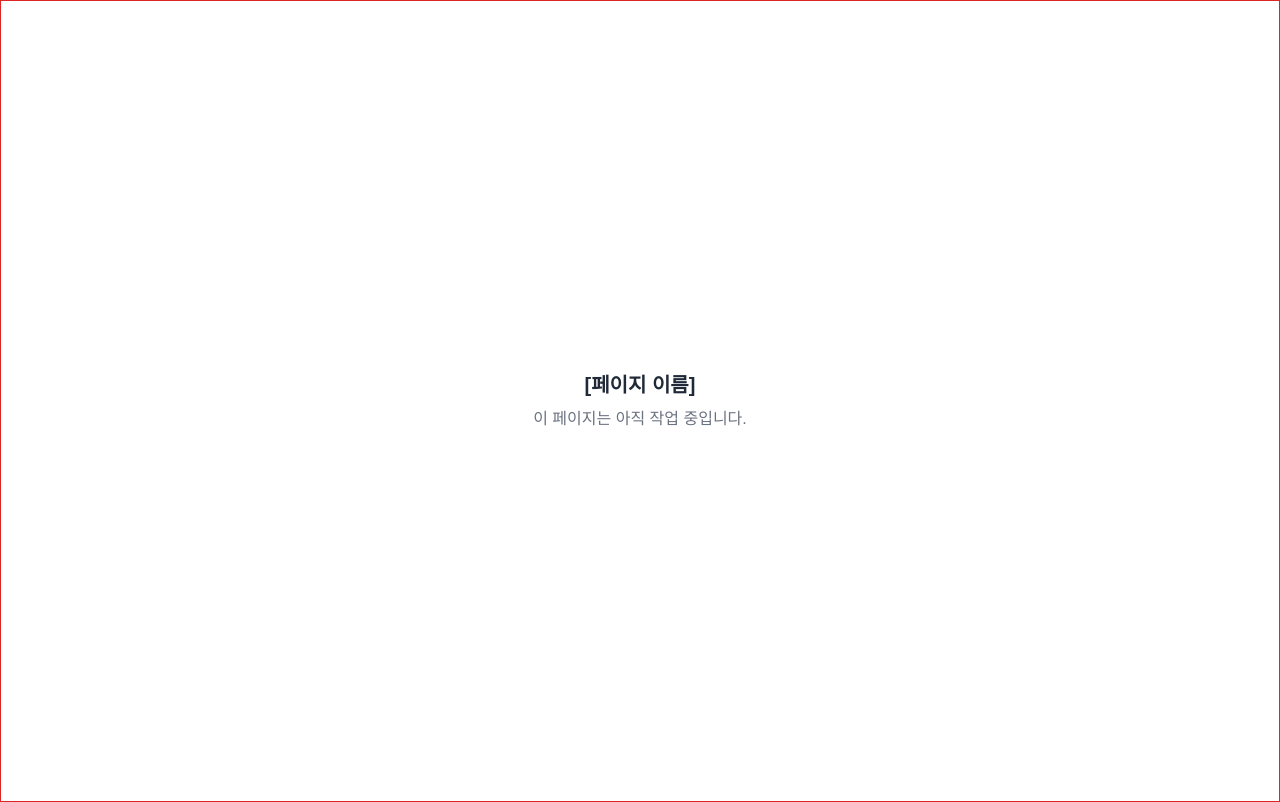
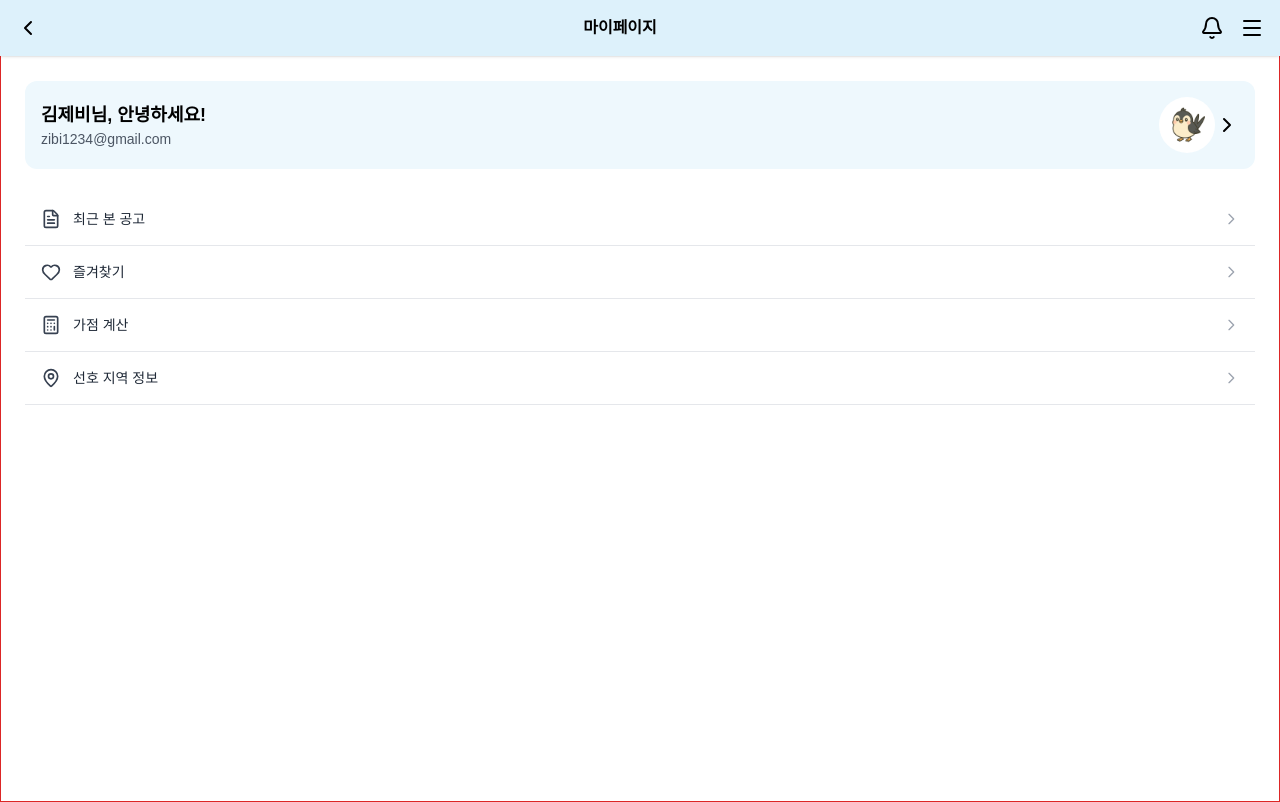
Before and after one commit to seonghoon1201/KB_FE, a Vue app: page /mypage/edit in a window 1280 px wide. Built offline with nearby package versions, Linux system fonts and the light colour scheme; a web font is replaced by a local one.

Commit message:
feat: Add my page UI

```diff
--- a/src/pages/mypage/EditProfile.vue
+++ b/src/pages/mypage/EditProfile.vue
@@ -1,10 +1,78 @@
 <template>
-  <div class="flex flex-col items-center justify-center min-h-screen bg-white text-center px-6">
-    <h1 class="text-xl font-semibold text-gray-800 mb-2">[페이지 이름]</h1>
-    <p class="text-gray-500">이 페이지는 아직 작업 중입니다.</p>
-  </div>
+    <div class="flex flex-col items-center min-h-screen bg-white text-center px-6 ">
+        <BackHeader title="마이페이지" />
+
+        <!-- User Info Card -->
+        <div class="bg-[#EEF8FD] rounded-xl m-4 p-4 mt-20 flex items-center justify-between w-full">
+            <div>
+                <p class="text-lg font-bold text-left">{{ userName }}님, 안녕하세요!</p>
+                <p class="text-sm text-gray-600 text-left">{{ userEmail }}</p>
+            </div>
+            <!-- 프로필 이미지 (흰색 배경 처리) -->
+            <div class="flex flex-row items-center justify-center">
+                <div
+                    class="w-14 h-14 rounded-full bg-white flex items-center justify-center overflow-hidden"
+                >
+                    <img
+                        src="@/assets/images/zibi_4.png"
+                        class="w-12 h-12 object-cover"
+                        alt="프로필 이미지"
+                    />
+                </div>
+                <ChevronRight />
+            </div>
+        </div>
+
+        <!-- 메뉴 리스트 -->
+        <ul class="mt-2 w-full">
+            <li
+                v-for="(item, index) in menuItems"
+                :key="index"
+                @click="navigateTo(item.route)"
+                class="flex items-center justify-between px-4 py-4 border-b cursor-pointer hover:bg-gray-50 transition "
+            >
+                <div class="flex items-center gap-3">
+                    <component :is="item.icon" class="w-5 h-5 text-gray-700" />
+                    <span class="text-sm font-medium text-gray-800">{{ item.label }}</span>
+                </div>
+                <svg
+                    xmlns="http://www.w3.org/2000/svg"
+                    class="h-4 w-4 text-gray-400"
+                    fill="none"
+                    viewBox="0 0 24 24"
+                    stroke="currentColor"
+                >
+                    <path
+                        stroke-linecap="round"
+                        stroke-linejoin="round"
+                        stroke-width="2"
+                        d="M9 5l7 7-7 7"
+                    />
+                </svg>
+            </li>
+        </ul>
+    </div>
 </template>
 
 <script setup>
 // 아직 구현할 기능 없음
+import BackHeader from '@/components/common/BackHeader.vue'
+import { useRouter } from 'vue-router'
+import { ChevronRight, FileText, Heart, Calculator, MapPin } from 'lucide-vue-next'
+
+const router = useRouter()
+
+const menuItems = [
+    { label: '최근 본 공고', route: '/recent', icon: FileText },
+    { label: '즐겨찾기', route: '/favorites', icon: Heart },
+    { label: '가점 계산', route: '/score', icon: Calculator },
+    { label: '선호 지역 정보', route: '/preferences', icon: MapPin },
+]
+
+const navigateTo = (path) => {
+    router.push(path)
+}
+
+const userName = '김제비'
+const userEmail = 'zibi1234@gmail.com'
 </script>
```
